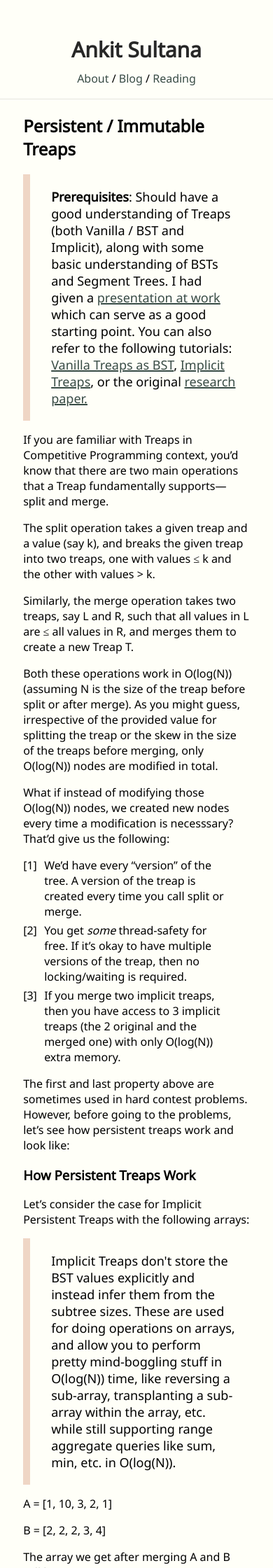
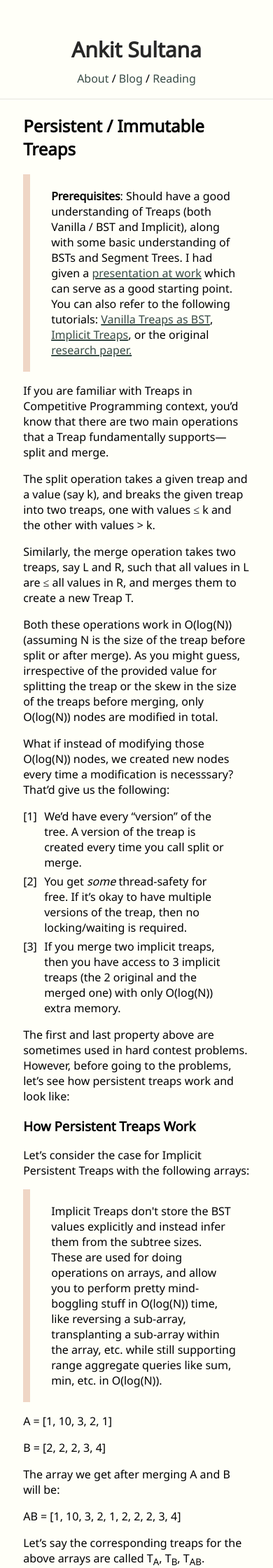
Before and after one commit to ankitsultana/ankitsultana.github.io, a Jekyll site: the page built from _posts/2021-03-29-persistent-treaps.markdown, in a window 390 px wide. Shown: the top 2240 px of the page at 70% size. Built offline with Jekyll 4.4.1, drawn with Linux system fonts in a browser that asks for light colours.

Commit message:
More small cosmetic change

```diff
--- a/_sass/_style.scss
+++ b/_sass/_style.scss
@@ -6,6 +6,9 @@
 // @import url('https://fonts.googleapis.com/css2?family=Noto+Sans&family=Open+Sans:ital,wght@0,300;0,400;0,700;1,300;1,400;1,700&display=swap');
 // @import url('https://fonts.googleapis.com/css2?family=Noto+Sans&family=Open+Sans:ital,wght@0,300;0,400;0,600;0,700;1,300;1,400;1,600;1,700&display=swap');
 @import url('https://fonts.googleapis.com/css2?family=Noto+Sans&family=Open+Sans:ital,wght@0,300;0,400;0,600;0,700;1,300;1,400;1,600;1,700&family=Rubik:ital,wght@0,300;0,400;0,500;0,600;0,700;1,300;1,400;1,500;1,600;1,700&display=swap');
+
+@import "typography";
+@import "tables";
 
 
 // Noto Sans.
@@ -113,6 +116,9 @@ hr {
     .navbar-ul {
         margin-top: 5px;
     }
+    .content .callout {
+        font-size: 17px;
+    }
 }
 
 @media (max-width: 500px) {
@@ -124,6 +130,9 @@ hr {
 		width: 100%;
 		float: none;
 	}
+    .content .callout {
+        font-size: 16px;
+    }
 	#navlist {
 		padding: 10px 0 10px 0;
 		margin: 0;
@@ -142,6 +151,3 @@ hr {
 		margin: 0;
 	}
 }
-
-@import "typography";
-@import "tables";
--- a/_sass/typography.scss
+++ b/_sass/typography.scss
@@ -5,7 +5,6 @@
         font-weight: lighter;
     }
     .callout {
-        // background: #6FA8DC;
         padding: 20px;
         padding-left: 30px;
         font-size: 18px;
```
